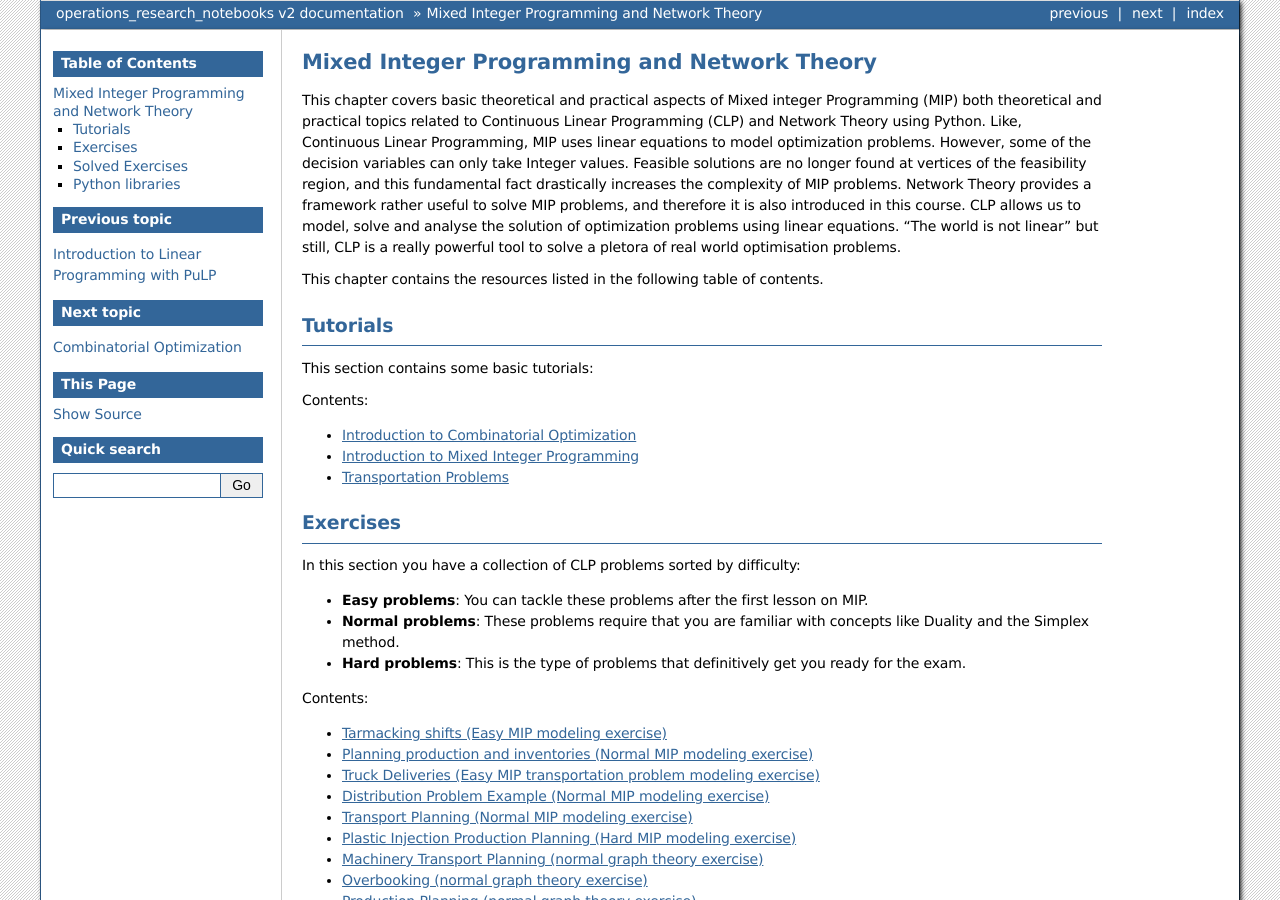
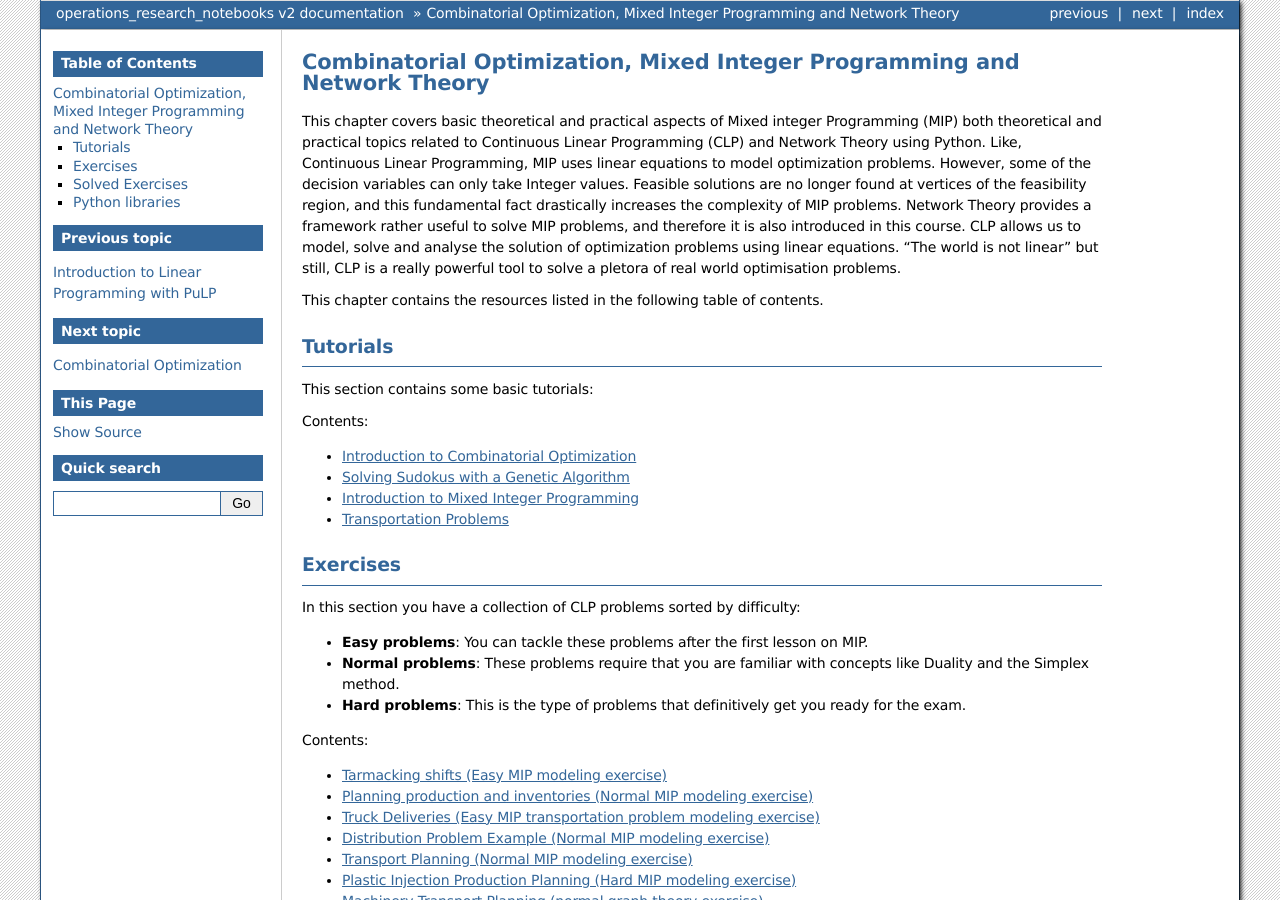
Before and after one commit to ffraile/operations-research-notebooks, a Sphinx documentation site: the page built from docs/source/MIP/index.rst, in a window 1280 px wide and 900 px high. Built offline with Sphinx 7.4.7, drawn with Linux system fonts in a browser that asks for light colours; pages that are not in the unit, such as notebooks, are missing from menus; some of the changed text lies outside the part shown.

Commit message:
- Added sudoku to tutorials - Added badges

```diff
--- a/docs/source/MIP/index.rst
+++ b/docs/source/MIP/index.rst
@@ -1,4 +1,4 @@
-Mixed Integer Programming and Network Theory
+Combinatorial Optimization, Mixed Integer Programming and Network Theory
 =============================================
 This chapter covers basic theoretical and practical aspects of Mixed integer Programming (MIP) both theoretical and practical topics related to Continuous Linear Programming (CLP) and Network Theory using Python.
 Like, Continuous Linear Programming, MIP uses linear equations to model optimization problems. However, some of the decision variables can only take Integer values. Feasible solutions are no longer found at vertices of the feasibility region, and this fundamental fact drastically increases the complexity of MIP problems.
```
Also changed, not shown: docs/source/CLP/tutorials/Simplex Graphic explanation.ipynb, docs/source/MIP/tutorials/Graph theory.ipynb (added), docs/source/MIP/tutorials/PuLP and Python MIP Tutorial.ipynb, docs/source/MIP/tutorials/img/directed_graph.png (added), docs/source/MIP/tutorials/img/graph.png (added), docs/source/MIP/tutorials/img/oriented_graph.png (added), docs/source/MIP/tutorials/img/weighted_graph.png (added), docs/source/MIP/tutorials/sudoku GA.ipynb.
